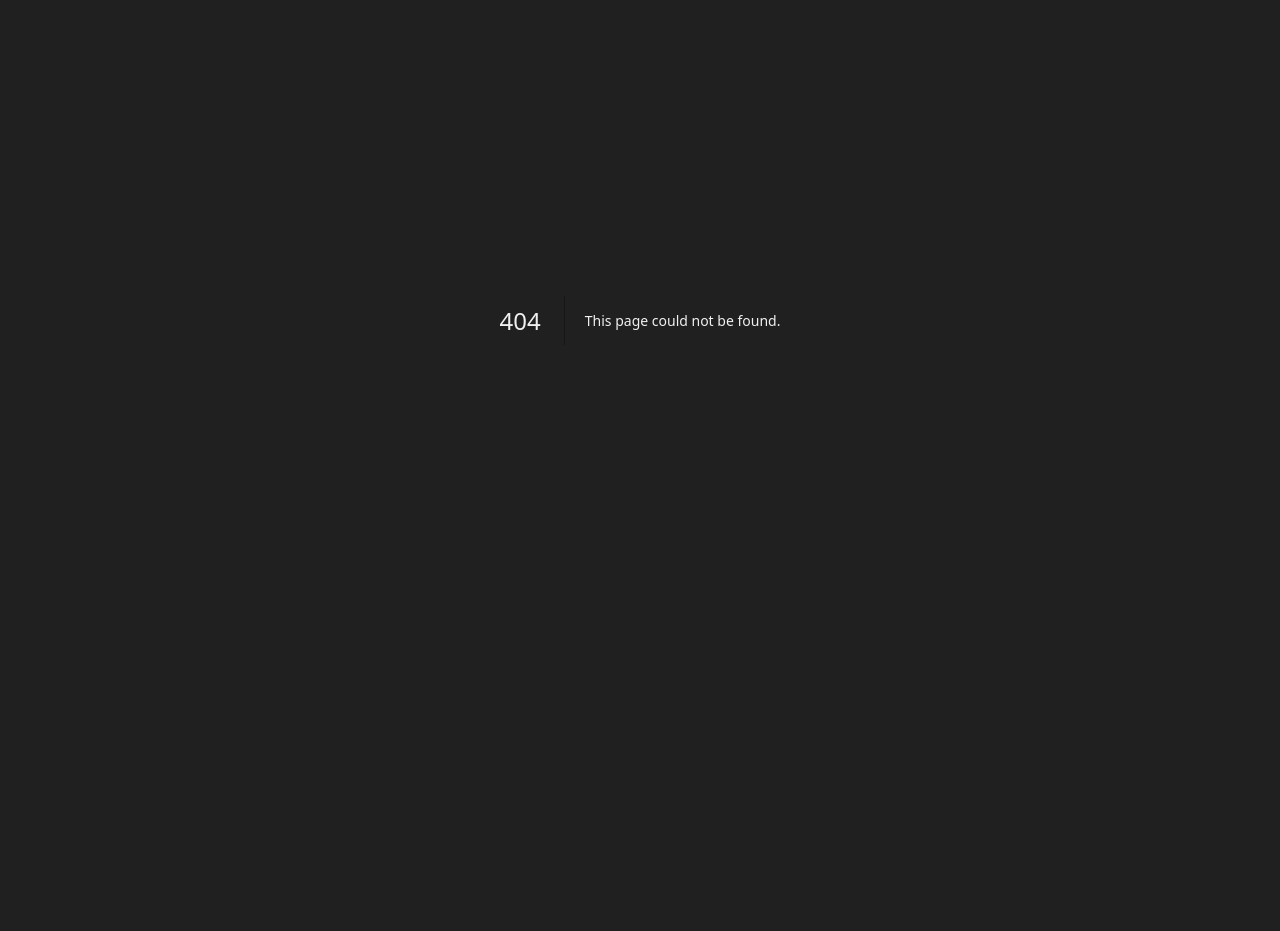
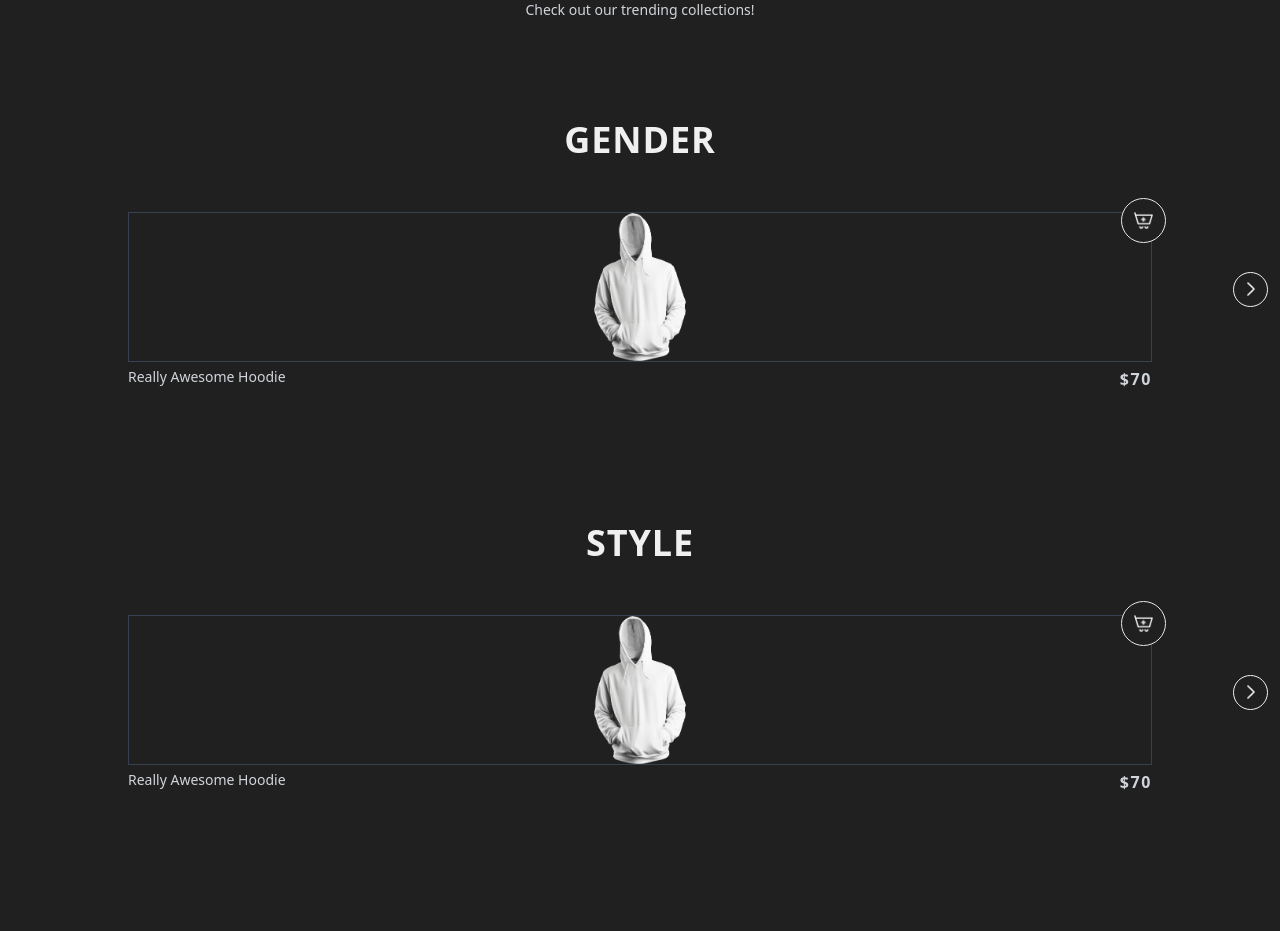
Before and after one commit to nathanelcorpuz/hoodienee, a Next.js app: page /collections in a window 1280 px wide. Before the commit this address had no page. Shown: the part 80-1011 px from the top of the page. Built offline with nearby package versions, Linux system fonts and the light colour scheme.

Commit message:
collections ui

```diff
--- /dev/null
+++ b/app/collections/page.tsx
@@ -0,0 +1,17 @@
+import ProductCarousel from "@/components/ProductCarousel";
+import StandardText from "@/components/texts/StandardText";
+import PageWrapper from "@/components/wrappers/PageWrapper";
+import { sampleFetchedProducts } from "@/lib/constants";
+
+export default function CollectionsPage() {
+  return (
+    <PageWrapper className="gap-[100px] pt-[80px]">
+      <StandardText className="text-center">
+        Check out our trending collections!
+      </StandardText>
+      <ProductCarousel products={sampleFetchedProducts} heading="Gender" />
+      <ProductCarousel products={sampleFetchedProducts} heading="Style" />
+      <ProductCarousel products={sampleFetchedProducts} heading="Color" />
+    </PageWrapper>
+  );
+}
```
